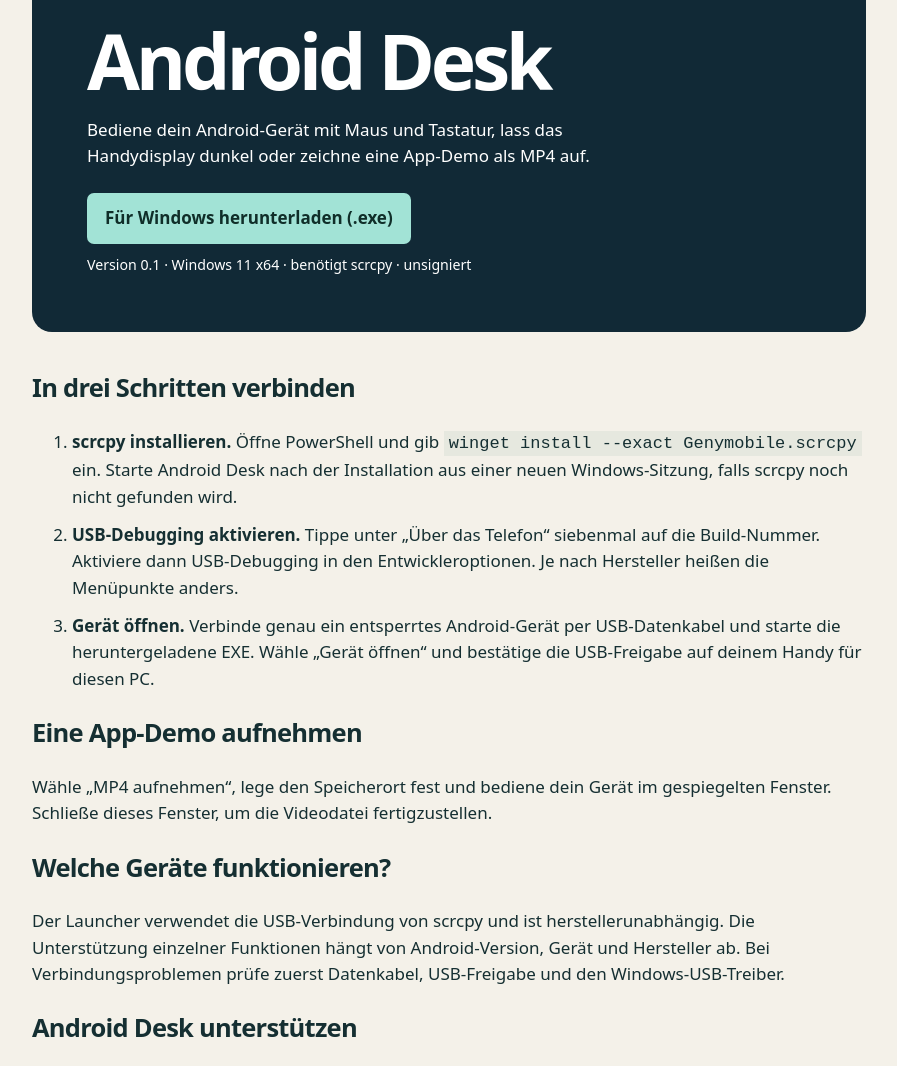
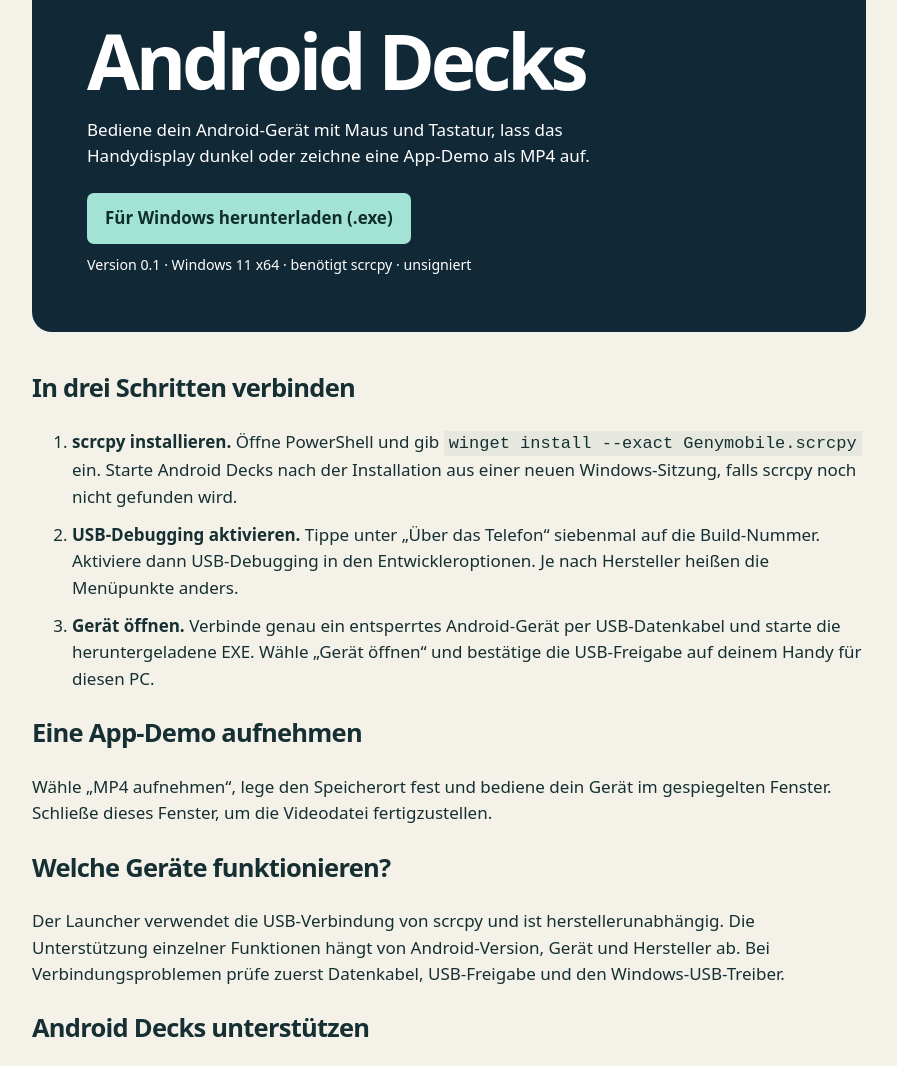
Before and after one commit to MarcelMolitor/MarcelMolitor.github.io, a plain HTML site: page android-desk/index.html in a window 1280 px wide. Shown: the part 232-1298 px from the top of the page, without its empty margins (191-1088 px from the left). Drawn offline with Linux system fonts and the light colour scheme.

Commit message:
Rename product display name to Android Decks

```diff
--- a/android-desk/index.html
+++ b/android-desk/index.html
@@ -1,18 +1,18 @@
 <!doctype html>
 <html lang="de"><head><meta charset="utf-8"><meta name="viewport" content="width=device-width, initial-scale=1">
-<title>Android Desk · Android am Windows-PC</title>
+<title>Android Decks · Android am Windows-PC</title>
 <meta name="description" content="Android per USB vom Windows-PC bedienen und als MP4 aufnehmen. Kostenloser deutscher Windows-Launcher für scrcpy von Marcel Molitor.">
 <link rel="icon" href="android-desk.ico"><link rel="canonical" href="https://marcelmolitor.github.io/android-desk/">
 <style>
 *{box-sizing:border-box}body{margin:0;background:#f4f1e9;color:#152f32;font:17px/1.55 system-ui,sans-serif}main,nav{max-width:930px;margin:auto;padding:20px clamp(18px,5vw,48px)}nav a{font-weight:750}a{color:#165a53}header{background:#112936;color:#fff;border-radius:20px;padding:clamp(24px,6vw,55px);margin:8px 0 36px}header img{width:80px;height:80px}h1{font-size:clamp(2.3rem,7vw,4.8rem);letter-spacing:-.055em;line-height:1.03;margin:16px 0}header p{max-width:53ch}.download{display:inline-block;background:#a2e3d6;color:#102e29;padding:12px 18px;border-radius:7px;font-weight:700;text-decoration:none;margin:7px 0}h2{letter-spacing:-.03em}li{margin:12px 0}code{overflow-wrap:anywhere;background:#e6e8df;padding:3px 5px}footer{border-top:1px solid #a2b3ad;padding:22px 0;margin-top:35px}a:focus-visible{outline:3px solid #df822d;outline-offset:4px}
 </style></head><body><nav><a href="/">← MOLITOR Projekte</a></nav><main>
-<header><img src="android-desk.ico" alt="" width="80" height="80"><h1>Android Desk</h1><p>Bediene dein Android-Gerät mit Maus und Tastatur, lass das Handydisplay dunkel oder zeichne eine App-Demo als MP4 auf.</p>
+<header><img src="android-desk.ico" alt="" width="80" height="80"><h1>Android Decks</h1><p>Bediene dein Android-Gerät mit Maus und Tastatur, lass das Handydisplay dunkel oder zeichne eine App-Demo als MP4 auf.</p>
 <a class="download" download href="MOLITOR-Android-Desk.exe">Für Windows herunterladen (.exe)</a><br><small>Version 0.1 · Windows 11 x64 · benötigt scrcpy · unsigniert</small></header>
 <h2>In drei Schritten verbinden</h2>
-<ol><li><strong>scrcpy installieren.</strong> Öffne PowerShell und gib <code>winget install --exact Genymobile.scrcpy</code> ein. Starte Android Desk nach der Installation aus einer neuen Windows-Sitzung, falls scrcpy noch nicht gefunden wird.</li>
+<ol><li><strong>scrcpy installieren.</strong> Öffne PowerShell und gib <code>winget install --exact Genymobile.scrcpy</code> ein. Starte Android Decks nach der Installation aus einer neuen Windows-Sitzung, falls scrcpy noch nicht gefunden wird.</li>
 <li><strong>USB-Debugging aktivieren.</strong> Tippe unter „Über das Telefon“ siebenmal auf die Build-Nummer. Aktiviere dann USB-Debugging in den Entwickleroptionen. Je nach Hersteller heißen die Menüpunkte anders.</li>
 <li><strong>Gerät öffnen.</strong> Verbinde genau ein entsperrtes Android-Gerät per USB-Datenkabel und starte die heruntergeladene EXE. Wähle „Gerät öffnen“ und bestätige die USB-Freigabe auf deinem Handy für diesen PC.</li></ol>
 <h2>Eine App-Demo aufnehmen</h2><p>Wähle „MP4 aufnehmen“, lege den Speicherort fest und bediene dein Gerät im gespiegelten Fenster. Schließe dieses Fenster, um die Videodatei fertigzustellen.</p>
 <h2>Welche Geräte funktionieren?</h2><p>Der Launcher verwendet die USB-Verbindung von scrcpy und ist herstellerunabhängig. Die Unterstützung einzelner Funktionen hängt von Android-Version, Gerät und Hersteller ab. Bei Verbindungsproblemen prüfe zuerst Datenkabel, USB-Freigabe und den Windows-USB-Treiber.</p>
-<h2>Android Desk unterstützen</h2><p>Android Desk ist kostenlos nutzbar, ohne Pflichtabonnement oder kostenpflichtige Freischaltung. Wenn dir das Werkzeug im Alltag hilft, kannst du meine Arbeit freiwillig finanziell unterstützen. Die Zahlung ist keine Voraussetzung für Download oder Nutzung.</p><p><a href="https://www.paypal.biz/molitormarcel93">Marcel über PayPal unterstützen</a></p><footer>Von Marcel Molitor · <a href="https://github.com/MarcelMolitor/marcelmolitor.github.io/tree/main/android-desk">Quellcode</a> · <a href="https://github.com/Genymobile/scrcpy">scrcpy von Genymobile</a></footer>
+<h2>Android Decks unterstützen</h2><p>Android Decks ist kostenlos nutzbar, ohne Pflichtabonnement oder kostenpflichtige Freischaltung. Wenn dir das Werkzeug im Alltag hilft, kannst du meine Arbeit freiwillig finanziell unterstützen. Die Zahlung ist keine Voraussetzung für Download oder Nutzung.</p><p><a href="https://www.paypal.biz/molitormarcel93">Marcel über PayPal unterstützen</a></p><footer>Von Marcel Molitor · <a href="https://github.com/MarcelMolitor/marcelmolitor.github.io/tree/main/android-desk">Quellcode</a> · <a href="https://github.com/Genymobile/scrcpy">scrcpy von Genymobile</a></footer>
 </main></body></html>
```
